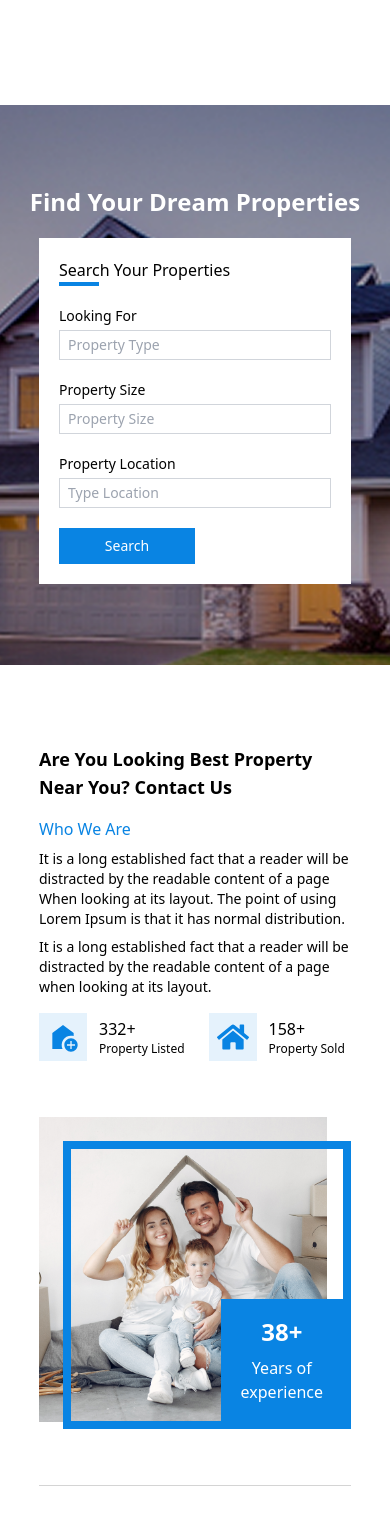
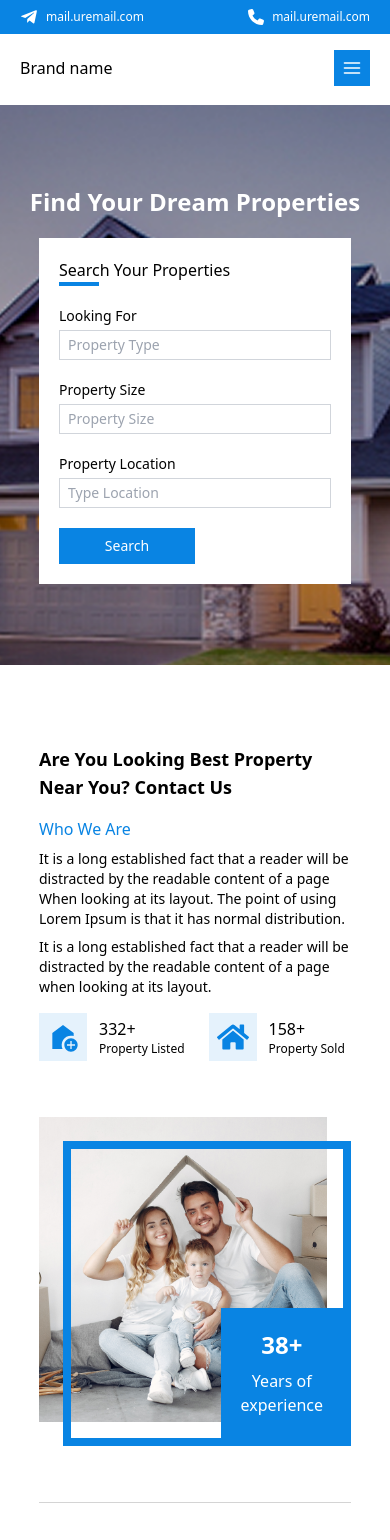
Before and after one commit to Promzy004/real-estate, a React (Vite) app: page / in a window 390 px wide. Shown: the top 1540 px of the page. Built offline with nearby package versions, Linux system fonts and the light colour scheme.

Commit message:
header updated

```diff
--- a/src/compoents/header.jsx
+++ b/src/compoents/header.jsx
@@ -73,7 +73,44 @@ const Header = () => {
                             )
                         }
                     </>
+                )
+            }
 
+            {
+                breakPoint && (
+                    <>
+                        <div className="flex justify-between py-2 sm:px-20 px-5 bg-primaryColor text-white">
+                            <a href="mailto:" className="flex justify-center items-center gap-2">
+                                <FaTelegramPlane className="sm:text-2xl text-lg" />
+                                <span className="font-light sm:text-sm text-xs">mail.uremail.com</span>
+                            </a>
+                            <a href="tel:+" className="flex justify-center items-center gap-2">
+                                <FaPhone className="sm:text-xl text-base" />
+                                <span className="font-light sm:text-sm text-xs">mail.uremail.com</span>
+                            </a>
+                        </div>
+                        <div className="flex justify-between items-center py-4 sm:px-20 px-5">
+                            <h2>Brand name</h2>
+                            <nav className="flex lg:gap-7 gap-4 items-center justify-center">
+                                <div className="bg-primaryColor p-2 cursor-pointer" onClick={() => setNavLinks(!navlinks)}>
+                                    <FiMenu className="text-xl text-white"/>
+                                </div>
+                            </nav>
+                        </div>
+
+                        {
+                            navlinks && (
+                                <div className="px-20 py-5 absolute right-[10%] flex flex-col gap-5 bg-red-200">
+                                    <Link to='' className="hover:text-primaryColor">about</Link>
+                                    <Link to='' className="hover:text-primaryColor">contact</Link>
+                                    <Link to='' className="hover:text-primaryColor">link1</Link>
+                                    <Link to='' className="hover:text-primaryColor">link2</Link>
+                                    <Link to='' className="hover:text-primaryColor">link3</Link>
+                                    <Link to='' className="hover:text-primaryColor">link4</Link>
+                                </div>
+                            )
+                        }
+                    </>
                 )
             }
         </header>
--- a/src/pages/home.jsx
+++ b/src/pages/home.jsx
@@ -10,10 +10,10 @@ const Home = () => {
             <Hero />
             <section className="flex justify-center items-center md:py-32 py-20">
                 <div className="lg:w-[70%] md:w-[80%] sm:w-[75%] w-[80%] flex flex-col gap-14 justify-center items-center">
-                    <div className="w-full grid md:grid-cols-[2fr_3fr] grid-cols-1 md:gap-20 gap-14 justify-items-center items-center mb-6">
-                        <div className="relative md:h-auto max-h-72 justify-center items-center bg-red-300 md:row-start-auto row-start-2 mr-6">
+                    <div className="w-full grid md:grid-cols-2 grid-cols-1 md:gap-20 gap-14 justify-items-center items-center mb-6">
+                        <div className="relative lg:h-full  justify-center items-center bg-red-300 md:row-start-auto row-start-2 md:mr-0 mr-6">
                             <div className="h-full w-full absolute border-8 border-primaryColor top-6 left-6">
-                                <div className="absolute w-[45%] h-[45%] bg-primaryColor right-0 bottom-0 text-white flex flex-col justify-center items-center text-center gap-2">
+                                <div className="absolute w-[45%] h-[45%] p-2 bg-primaryColor right-0 bottom-0 text-white flex flex-col justify-center items-center text-center gap-2">
                                     <span className="lg:text-4xl md:text-3xl text-2xl font-semibold">38+</span>
                                     <span className="lg:text-xl md:text-lg text-base">Years of experience</span>
                                 </div>
@@ -21,7 +21,7 @@ const Home = () => {
                             <img src={img1} alt="" className="h-full w-full" />
                         </div>
                         <div className="flex flex-col lg:gap-5 md:gap-3 gap-4 md:row-start-auto row-start-1">
-                            <h3 className="lg:text-3xl md:text-2xl text-lg font-semibold">Are You Looking Best Property Near You? Contact Us</h3>
+                            <h3 className="lg:text-2xl md:text-xxl text-lg font-semibold">Are You Looking Best Property Near You? Contact Us</h3>
                             <div className="flex flex-col gap-2">
                                 <h4 className="text-primaryColor lg:text-lg text-base">Who We Are</h4>
                                 <div className="lg:text-base text-sm font-light flex flex-col gap-2">
```
